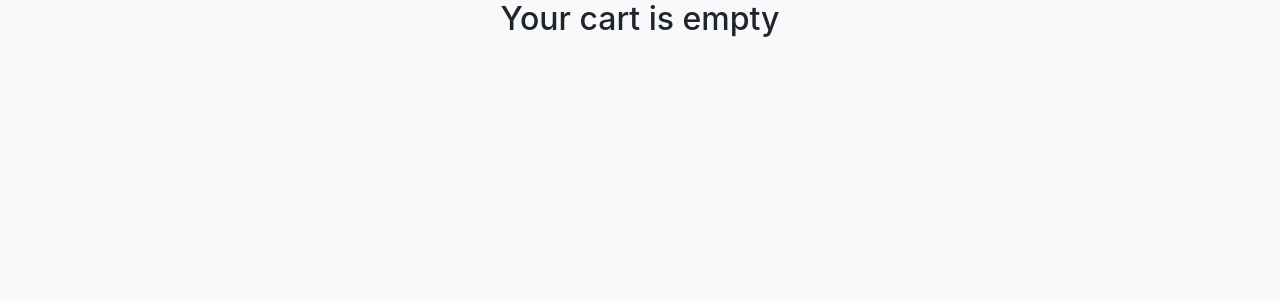
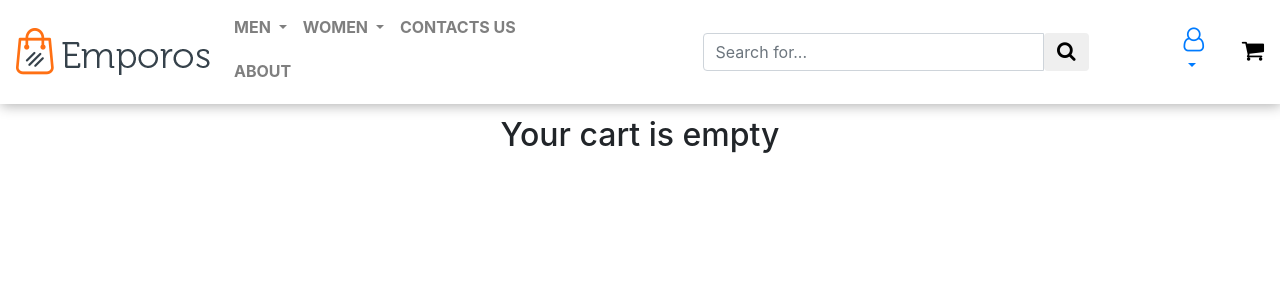
Before and after one commit to EmmanuelNgoran/ShoppingWebsiteDjango, a Django app: page /checkout/cart in a window 1280 px wide. Shown: the top 300 px of the page. Run offline with Django 3.2, Linux system fonts and the light colour scheme; data that the repository does not hold is empty; some libraries are stand-ins or nearby versions.

Commit message:
ok for today

```diff
--- a/Shop/settings.py
+++ b/Shop/settings.py
@@ -68,6 +68,7 @@ TEMPLATES = [
                 'django.template.context_processors.request',
                 'django.contrib.auth.context_processors.auth',
                 'django.contrib.messages.context_processors.messages',
+                'shoppingBoard.context_processors.header_nav',
             ],
         },
     },
--- /dev/null
+++ b/shoppingBoard/context_processors.py
@@ -0,0 +1,7 @@
+from cart.cart import Cart
+from .models import Category
+
+def header_nav(request):
+    categories_men=Category.objects.filter(gender='Male')
+    categories_women=Category.objects.filter(gender='Female')
+    return {'cart': Cart(request),'categories_M':categories_men,'categories_F':categories_women}
--- a/templates/cart/view_cart.html
+++ b/templates/cart/view_cart.html
@@ -1,28 +1,13 @@
-<!DOCTYPE html>
+{% extends "home.html" %}
 {% load thumbnail %}
-<html lang="en"><head><meta http-equiv="Content-Type" content="text/html; charset=UTF-8">
 
-    <meta name="viewport" content="width=device-width, initial-scale=1, shrink-to-fit=no">
-    <meta name="description" content="">
-    <meta name="author" content="">
-    <link rel="icon" href="https://getbootstrap.com/favicon.ico">
-
-    <title>Checkout example for Bootstrap</title>
-
-    <!-- Bootstrap core CSS -->
-    <link rel="stylesheet" href="https://maxcdn.bootstrapcdn.com/bootstrap/4.0.0/css/bootstrap.min.css" integrity="sha384-Gn5384xqQ1aoWXA+058RXPxPg6fy4IWvTNh0E263XmFcJlSAwiGgFAW/dAiS6JXm"
-    crossorigin="anonymous">
-<link rel="stylesheet" href="https://cdnjs.cloudflare.com/ajax/libs/font-awesome/4.7.0/css/font-awesome.min.css">
-
-<script src="https://ajax.googleapis.com/ajax/libs/jquery/3.3.1/jquery.min.js"/>
-<script src="https://cdnjs.cloudflare.com/ajax/libs/popper.js/1.12.9/umd/popper.min.js" integrity="sha384-ApNbgh9B+Y1QKtv3Rn7W3mgPxhU9K/ScQsAP7hUibX39j7fakFPskvXusvfa0b4Q"
-    crossorigin="anonymous"></script>
-<script src="https://maxcdn.bootstrapcdn.com/bootstrap/4.0.0/js/bootstrap.min.js" integrity="sha384-JZR6Spejh4U02d8jOt6vLEHfe/JQGiRRSQQxSfFWpi1MquVdAyjUar5+76PVCmYl"
-    crossorigin="anonymous"></script>
     <!-- Custom styles for this template -->
+{% block stylesheet %}
 <style>
 
-
+    #page-content{
+      padding-top:12px;
+    }
     .border-top { border-top: 1px solid #e5e5e5; }
     .border-bottom { border-bottom: 1px solid #e5e5e5; }
     .border-top-gray { border-top-color: #adb5bd; }
@@ -33,11 +18,9 @@
 
 
   </style>
-  </head>
-
-  <body class="bg-light">
-
-    <div class="container">
+{% endblock stylesheet %}
+{% block listElement %}
+  <div class="container" id="page-content">
       {% if cart|length > 0 %}
 
 
@@ -117,9 +100,11 @@
             {% endif %}
           </div>
 
+{% endblock listElement %}
+
+
+
+
     <!-- Bootstrap core JavaScript
     ================================================== -->
     <!-- Placed at the end of the document so the pages load faster -->
-
-
-</body></html>
--- a/templates/home.html
+++ b/templates/home.html
@@ -1,6 +1,6 @@
 {% extends "base.html" %} {% load static %} {% block stylesheet %}
 <link rel="stylesheet" href="{% static 'css/home.css' %}"> {% endblock stylesheet %} {% block content %}
-<nav class="navbar navbar-expand-md bg-light">
+<nav class="navbar navbar-expand-md " style="background: #FFF;">
 
         <a class="navbar-brand" href="{% url 'home' %}">
                 <img src="{% static 'images/logo.png' %}" alt="">
@@ -91,13 +91,15 @@
         </li>
 
     </div>
-    <div class="cart">
+    <div class="cart" style="position: relative;">
         <a class="go-cart" href="{% url 'cart_view' %}">
             <i class="fa fa-shopping-cart" style="font-size: 24px; color:black;"></i>
         </a>
-        <div style="width:18px; height:18px; border-radius:10%; background: rgb(230, 78, 78); top:-18px ; left:10px; position:relative;">
-            2
-        </div>
+        {% if cart|length > 0 %}
+        <div style="width:18px;height:18px;border-radius: 100%;background: rgb(253, 169, 83);top: -13px;left: 15px;position:absolute; text-align:center;line-height: 1">
+                {{cart|length}}
+            </div>
+        {% endif %}
     </div>
 
 
--- a/templates/productDetails.html
+++ b/templates/productDetails.html
@@ -6,8 +6,8 @@
 <link rel="stylesheet" href="{% static 'css/detail_product.css' %}">
 {% endblock stylesheet %}
  {% block listElement %}
-<div class="container">
-		<div class="card border-primary mb-3">
+<div class="container" style="padding-top: 10px;>
+		<div class="card border-primary mb-3" >
 			<div class="container-fliud">
 				<div class="wrapper row">
 					<div class="preview col-md-6">
@@ -18,7 +18,7 @@
 						  <div class="tab-pane" id="pic-3"><img src="{{product.image3.url}}" width="500" /></div>
 						</div>
 						<ul class="preview-thumbnail nav nav-tabs">
-						  <li class="active"><a data-target="#pic-1" data-toggle="tab"><img src="{{product.image2.url}}" width=50 /></a></li>
+						  <li class="active"><a data-target="#pic-1" data-toggle="tab"><img src="{{product.image1.url}}" width=50 /></a></li>
 						  <li><a data-target="#pic-2" data-toggle="tab"><img src="{{product.image2.url}}" width=50 /></a></li>
 						  <li><a data-target="#pic-3" data-toggle="tab"><img src="{{product.image3.url}}" width="50"/></a></li>
 						</ul>
```
Also changed, not shown: shoppingBoard/views.py (+5 -12 lines). Lines whose indentation alone changed are shown as unchanged.
